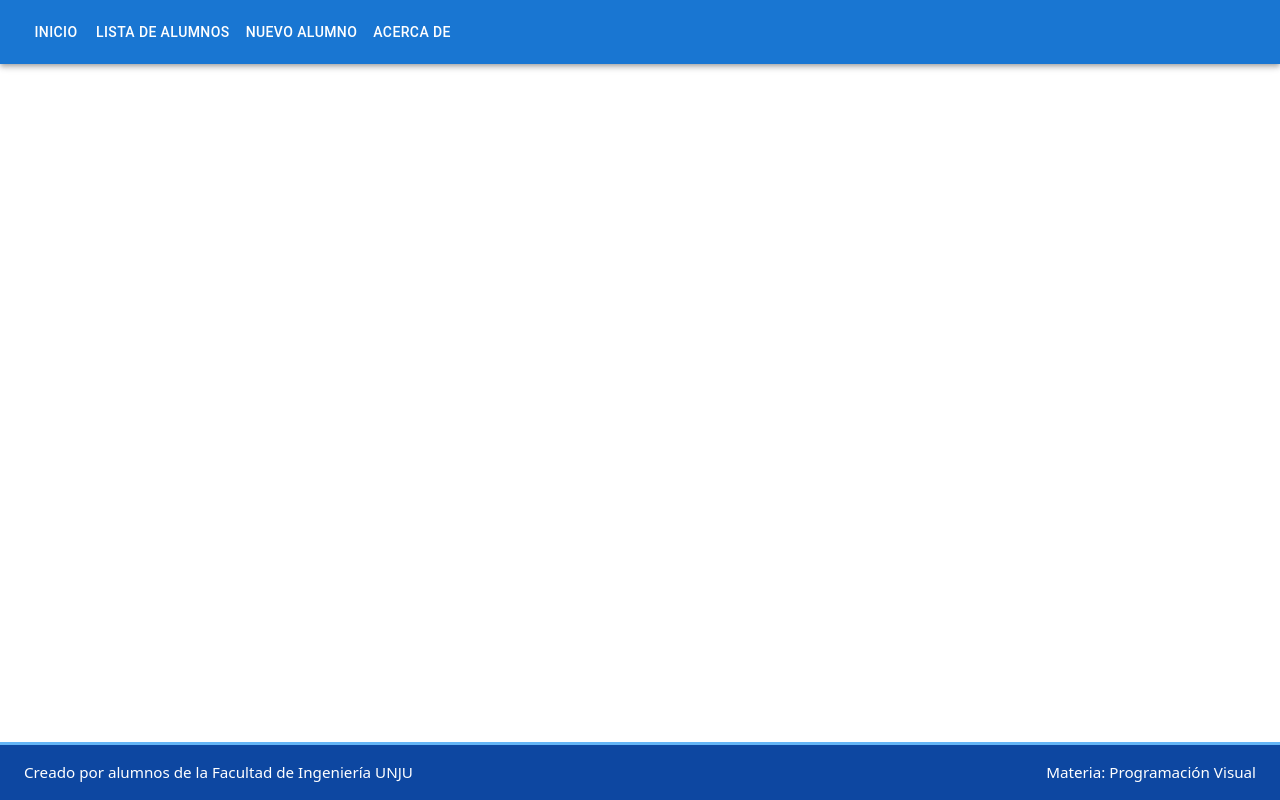
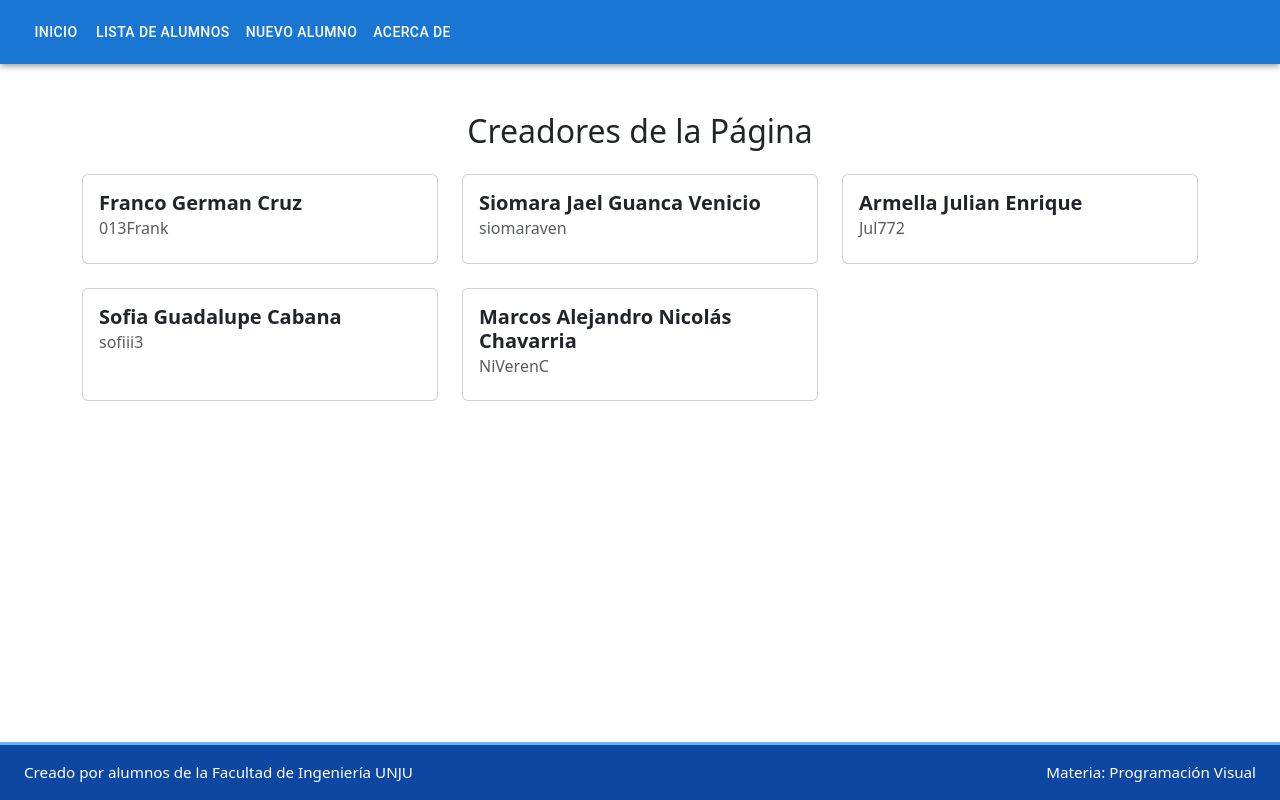
Before and after one commit to 013Frank/pv_tp5_grupo17, a React (Vite) app: page /Acerca in a window 1280 px wide. Built offline with nearby package versions, Linux system fonts and the light colour scheme.

Commit message:
Agrego mis datos al README + Agrego archivo Acerca

```diff
--- a/src/App.jsx
+++ b/src/App.jsx
@@ -8,6 +8,7 @@ import AlumnoDetail from './components/AlumnoDetail'
 import Footer from '../src/components/Footer';
 import './App.css';
 import { useEffect } from 'react'
+import Acerca from './components/Acerca'
 
 function App() {
   const [alumnos, setAlumnos] = useState([
@@ -88,6 +89,7 @@ function App() {
             />
           }
         />
+        <Route path="/Acerca" element={<Acerca />} />
       </Routes>
         <Footer />
       </div>
--- /dev/null
+++ b/src/components/Acerca.jsx
@@ -0,0 +1,47 @@
+import React from 'react';
+
+
+const creadores = [
+  {
+    nombre: 'Franco German Cruz',
+    usuario: '013Frank',
+  },
+  {
+    nombre: 'Siomara Jael Guanca Venicio',
+    usuario: 'siomaraven',
+  },
+  {
+    nombre: 'Armella Julian Enrique',
+    usuario: 'Jul772',
+  },
+    {
+    nombre: 'Sofia Guadalupe Cabana',
+    usuario: 'sofiii3',
+  },
+    {
+    nombre: 'Marcos Alejandro Nicolás Chavarria',
+    usuario: 'NiVerenC',
+  },
+];
+
+function Acerca() {
+  return (
+    <div className="container mt-5">
+      <h2 className="mb-4 text-center">Creadores de la Página</h2>
+      <div className="row">
+        {creadores.map((persona, i) => (
+          <div key={i} className="col-md-4 mb-4">
+            <div className="card h-100">
+              <div className="card-body">
+                <h5 className="card-title">{persona.nombre}</h5>
+                <h6 className="card-subtitle mb-2 text-muted">{persona.usuario}</h6>
+              </div>
+            </div>
+          </div>
+        ))}
+      </div>
+    </div>
+  );
+}
+
+export default Acerca;
--- a/src/components/NavBar.jsx
+++ b/src/components/NavBar.jsx
@@ -8,7 +8,7 @@ function NavBar() {
         <Button color="inherit" component={Link} to="/">Inicio</Button>
         <Button color="inherit" component={Link} to="/alumnos">Lista de Alumnos</Button>
         <Button color="inherit" component={Link} to="/alumnos/nuevo">Nuevo Alumno</Button>
-        <Button color="inherit" component={Link} to="/about">Acerca de</Button>
+        <Button color="inherit" component={Link} to="/acerca">Acerca de</Button>
       </Toolbar>
     </AppBar>
   )
```
Also changed, not shown: 1 other file (tests, documents, lock files or other folders).
